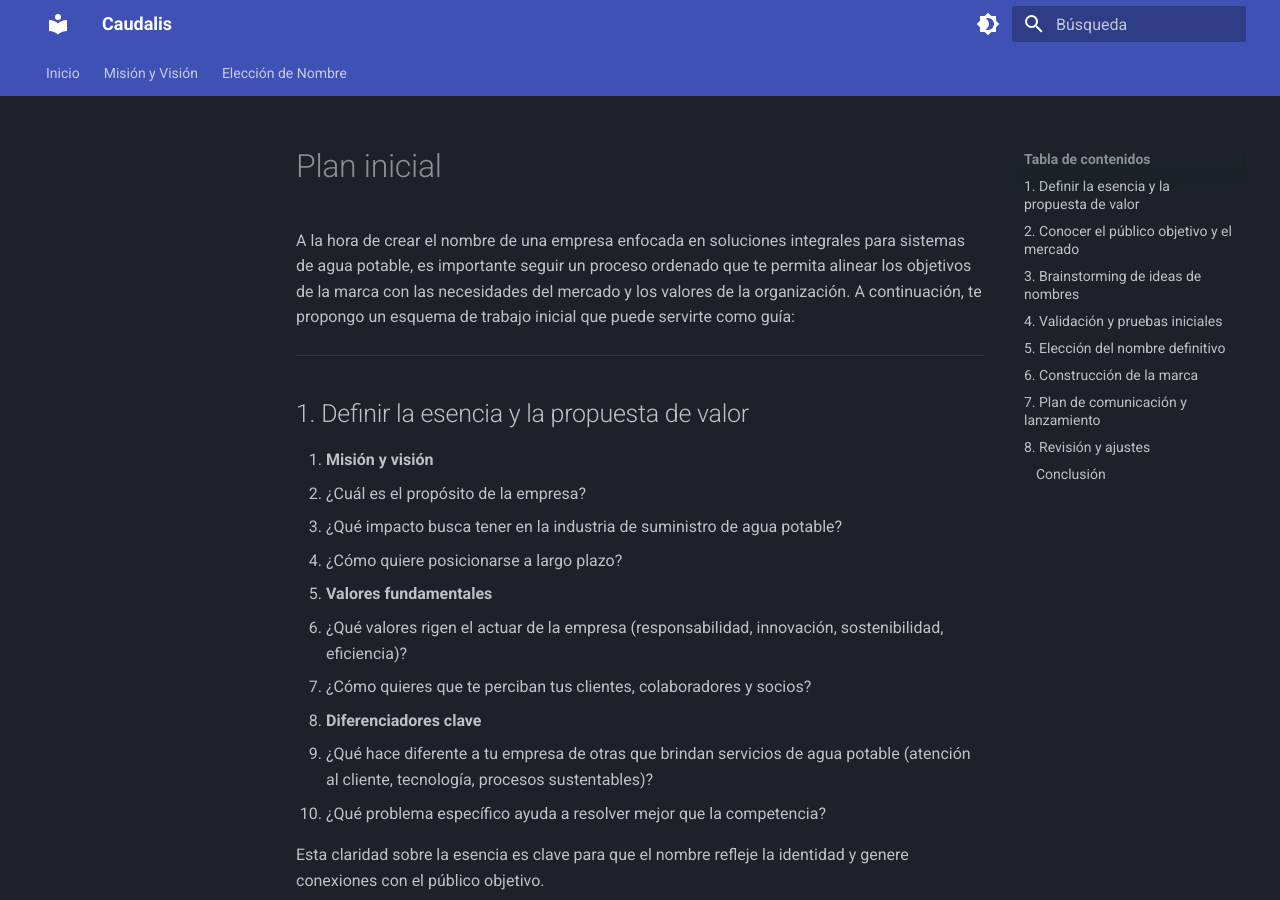
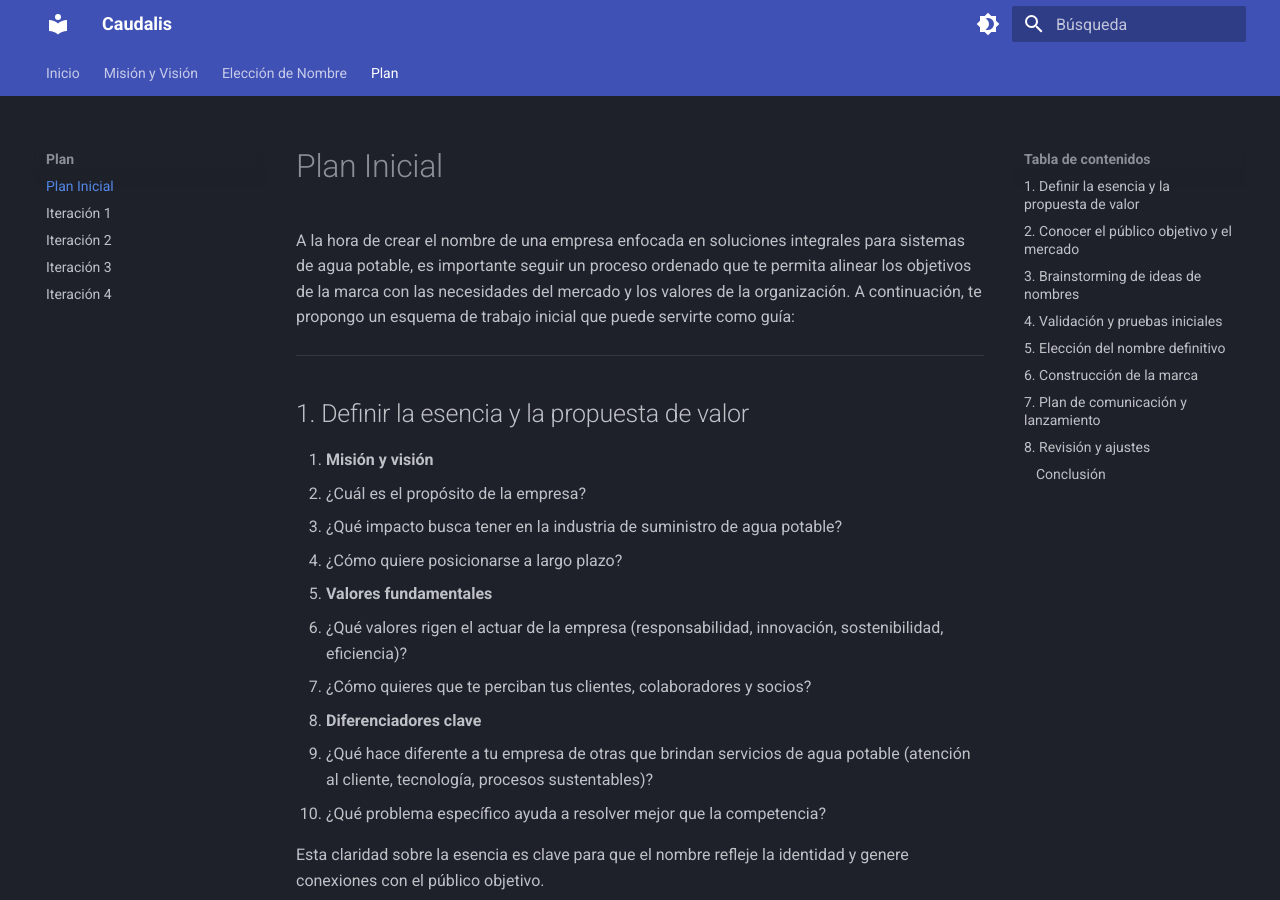
Before and after one commit to neestoralvz/caudalis, an MkDocs documentation site: the page built from docs/plan/plan_inicial.md, in a window 1280 px wide and 900 px high. Built offline with MkDocs 1.6.1 and Material for MkDocs 9.7.7, drawn with Linux system fonts in a browser that asks for light colours.

Commit message:
Actualización de la documentación del proyecto "Caudalis". Se añadió una nueva sección de "Plan" en `mkdocs.yml` con enlaces a las iteraciones del plan de desarrollo. Se mejoraron las etiquetas de accesibilidad y se ajustaron los textos de los botones de cambio de modo claro y oscuro en varios archivos HTML. Se corrigieron títulos y se actualizaron los enlaces de navegación en las secciones de planificación. Además, se realizó una revisión general para asegurar la coherencia y claridad en la presentación de la información.

```diff
--- a/mkdocs.yml
+++ b/mkdocs.yml
@@ -1,46 +1,47 @@
 site_name: "Caudalis"
 site_url: "https://neestoralvz.github.io/caudalis"   # Ajusta si cambias el nombre del repo o deseas otra URL
-
 nav:
   - Inicio: index.md
   - Misión y Visión: mision_vision.md
   - Elección de Nombre: eleccion_nombre.md
+  - Plan:
+      - Plan Inicial: plan/plan_inicial.md
+      - Iteración 1: plan/iteracion_1.md
+      - Iteración 2: plan/iteracion_2.md
+      - Iteración 3: plan/iteracion_3.md
+      - Iteración 4: plan/iteracion_4.md
 
 theme:
-  name: "material"
+  name: material
   language: "es"
   palette:
-    - scheme: slate         # Modo oscuro (por defecto)
+    - scheme: slate      # Modo oscuro por defecto
       primary: "indigo"
       accent: "deep purple"
       toggle:
         icon: material/brightness-4
-        name: "Modo claro"
-    - scheme: default       # Modo claro
+        name: "Cambiar a modo claro"
+    - scheme: default    # Modo claro alternativo
       primary: "indigo"
       accent: "deep purple"
       toggle:
         icon: material/brightness-7
-        name: "Modo oscuro"
-
+        name: "Cambiar a modo oscuro"
   features:
-    - navigation.top
-    - navigation.tabs
-
-# Directorio con los archivos de la documentación (.md)
-docs_dir: "docs"
-
-# Directorio donde se generará el sitio (por defecto "site")
-# site_dir: "site"
+    - navigation.top     # Navegación en la parte superior
+    - navigation.tabs    # Navegación mediante pestañas
 
 markdown_extensions:
   - toc:
-      permalink: True
-  - admonition
-  - footnotes
-  - tables
-  - def_list
+      permalink: True        # Enlaces ancla en cada título
+  - admonition               # Bloques de aviso / info
+  - footnotes                # Notas al pie
+  - tables                   # Soporte extendido de tablas
+  - def_list                 # Listas de definiciones
 
 plugins:
   - search:
-      lang: es
+      lang: es               # Buscador interno en español
+
+docs_dir: docs              # Carpeta donde se ubican los archivos .md
+# site_dir: site            # (opcional) Carpeta de salida del sitio (por defecto "site")
```
Also changed, not shown: site/404.html, site/eleccion_nombre/index.html, site/index.html, site/mision_vision/index.html, site/plan/iteracion_1/index.html, site/plan/iteracion_2/index.html, site/plan/iteracion_3/index.html, site/plan/iteracion_4/index.html, site/plan/plan_inicial/index.html, site/search/search_index.json.
